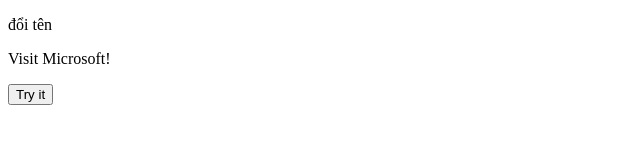
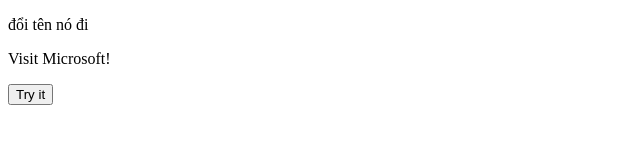
Before and after one commit to xsnowflakes1x/Javascript_2019, a plain HTML site: page replace_method_js.html in a window 1280 px wide. Shown: the full height of the page, 0-640 px from the left. Drawn offline with Linux system fonts and the light colour scheme.

Commit message:
Update replace_method_js.html

```diff
--- a/replace_method_js.html
+++ b/replace_method_js.html
@@ -3,7 +3,7 @@
 <html>
 <body>
 
-<p>đổi tên</p>
+<p>đổi tên nó đi</p>
 
 <p class="demo">Visit Microsoft!</p>
 
```
